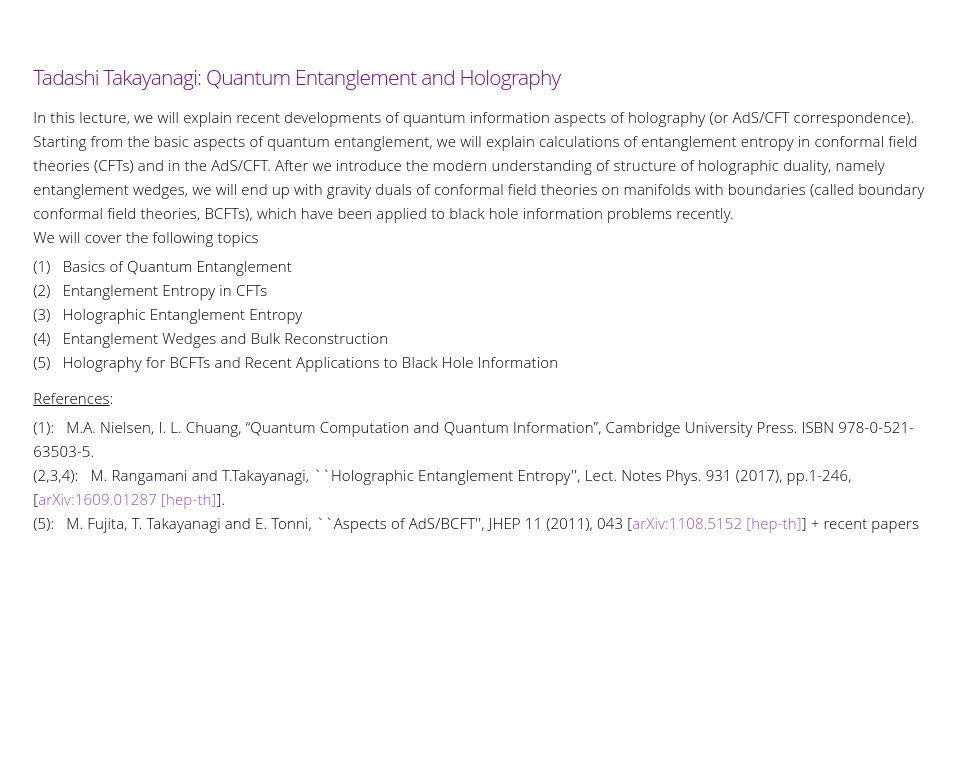
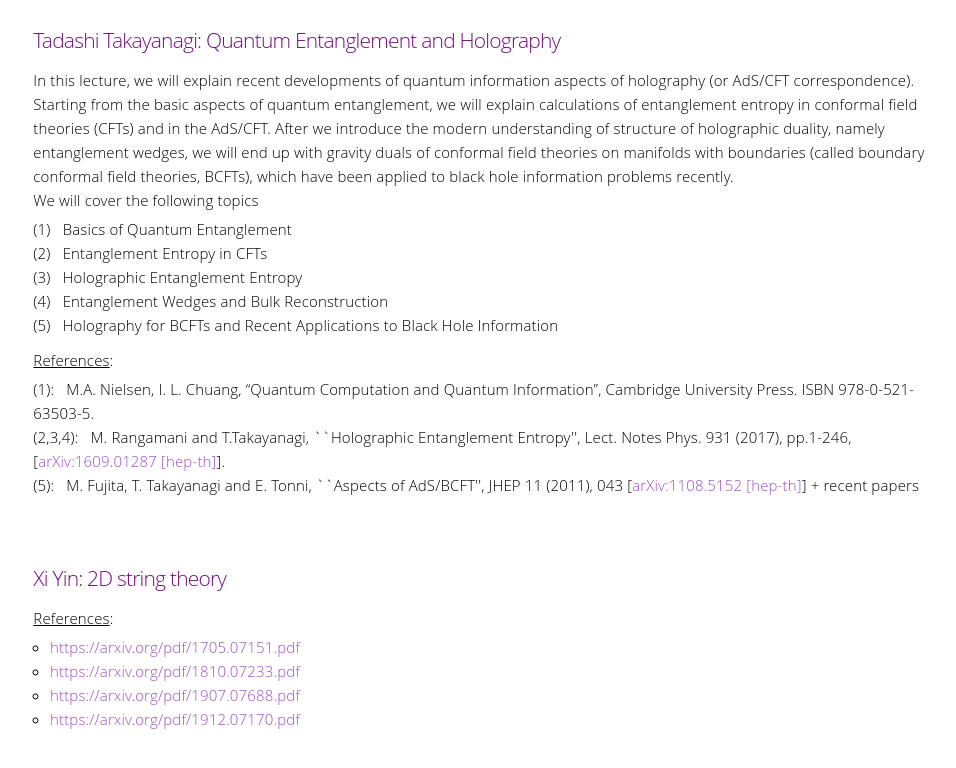
Before and after one commit to bryango/kaws21, a plain HTML site: page program.html in a window 1280 px wide. Shown: the part 1422-2190 px from the top of the page, without its empty margins (150-1106 px from the left). Before the commit the page ends 2042 px from the top, so only its background shows below. Drawn offline with Linux system fonts and the light colour scheme.

Commit message:
Update program.html

```diff
--- a/program.html
+++ b/program.html
@@ -50,16 +50,11 @@
 
 <h4 style="margin-top: 30pt; margin-bottom: 10pt;">  Henry Maxfield: Black hole information and spacetime wormholes  </h4>
 
-<p>
-Description
-</p>
 
 
 
 
-
-
-<h4 style="margin-top: 50pt; margin-bottom: 10pt;"> Shlomo S. Razamat: Aspects of supersymmetric dynamics and geometry  </h4>
+<h4 style="margin-top: 50pt; margin-bottom: 10pt;"> Shlomo Razamat: Aspects of supersymmetric dynamics and geometry  </h4>
 
 <p>
 <b>Lecture I</b> <br>
@@ -144,6 +139,21 @@ JHEP 11 (2011), 043 [<a href="https://arxiv.org/abs/1108.5152" target="_blank">a
 </ul>
 </p>
 
+<h4 style="margin-top: 50pt; margin-bottom: 10pt;">  Xi Yin: 2D string theory </h4>
+
+<p>
+	<u>References</u>:
+	<ul style="margin-top: -15pt;">
+<li><a href="https://arxiv.org/pdf/1705.07151.pdf" target="_blank">https://arxiv.org/pdf/1705.07151.pdf</a> </li>
+<li><a href="https://arxiv.org/pdf/1810.07233.pdf" target="_blank">https://arxiv.org/pdf/1810.07233.pdf</a> </li>
+<li><a href="https://arxiv.org/pdf/1907.07688.pdf" target="_blank">https://arxiv.org/pdf/1907.07688.pdf</a>  </li>
+<li><a href="https://arxiv.org/pdf/1912.07170.pdf" target="_blank">https://arxiv.org/pdf/1912.07170.pdf</a>  </li>
+	</ul>
+
+</p>
+
+
+
 
 
 
```
